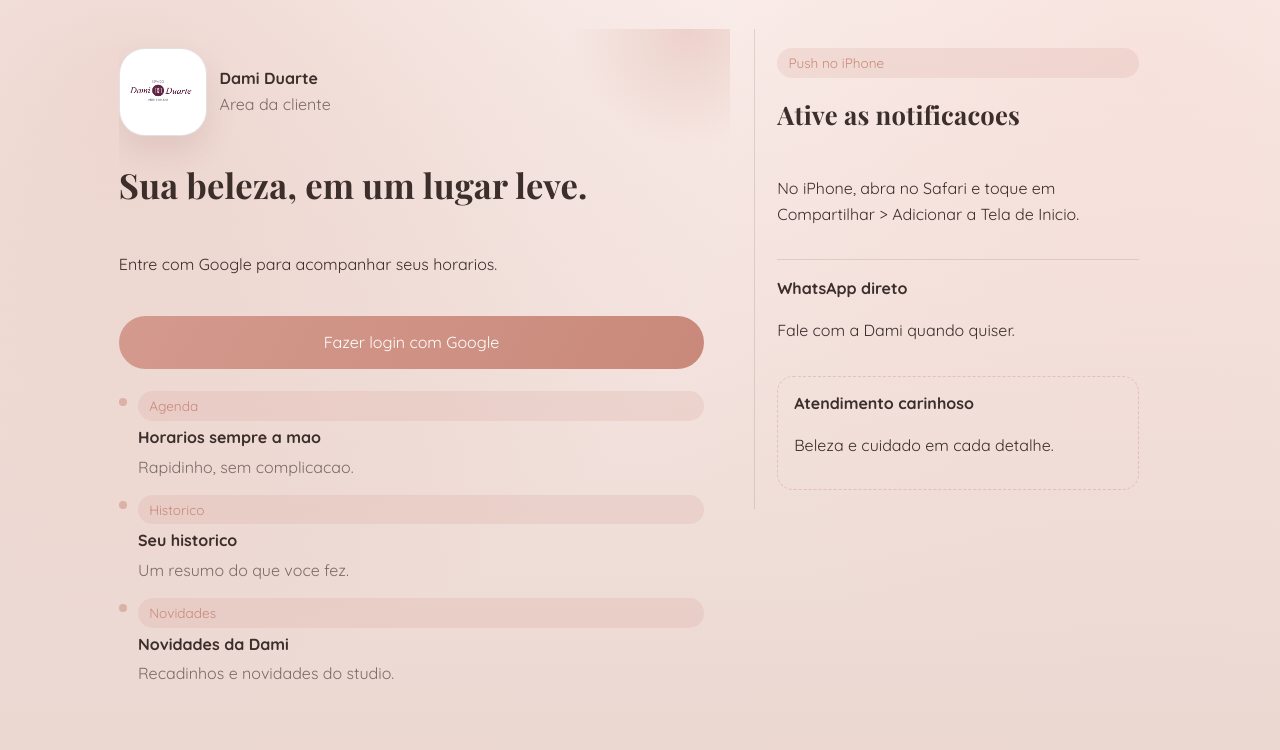
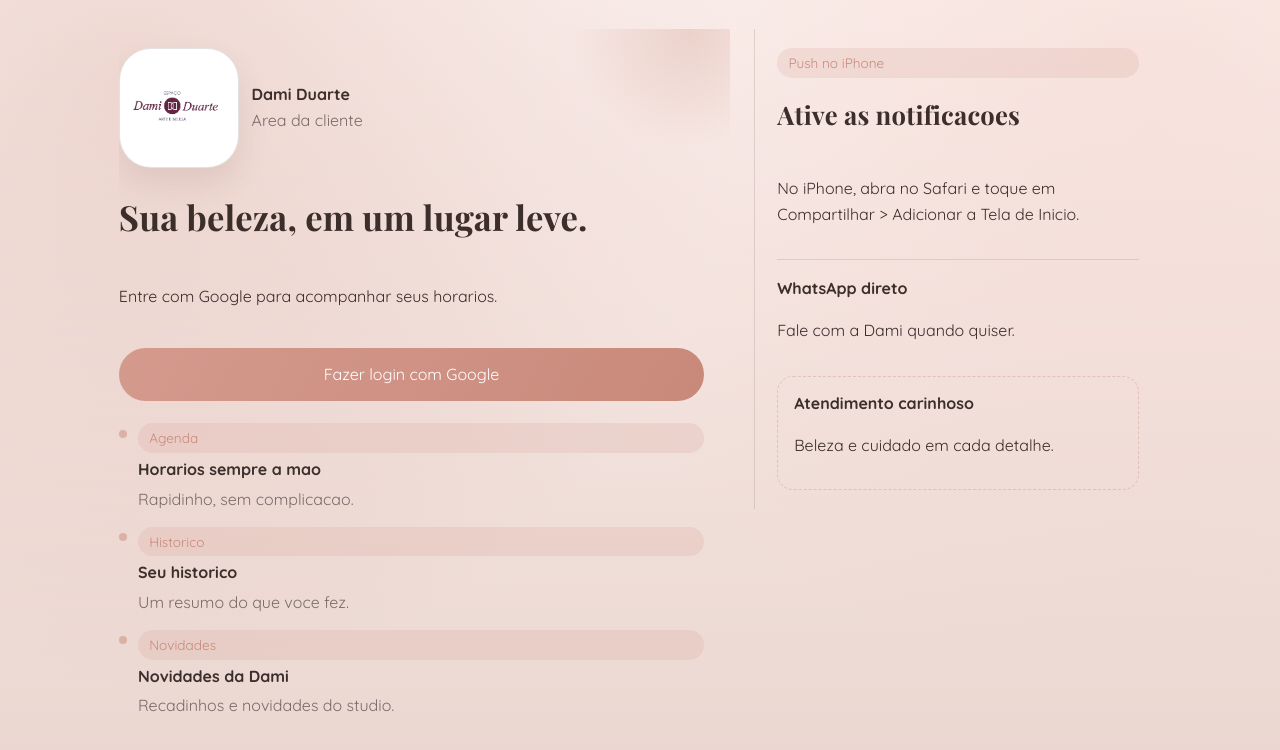
Before and after one commit to EduGomesNascimento/DamiDuarte, a React (Vite) app in the folder web/: page /login in a window 1280 px wide. Shown: the top 750 px of the page. Built offline with nearby package versions, Linux system fonts and the light colour scheme; no server answers.

Commit message:
Increase logo size

```diff
--- a/web/src/styles.css
+++ b/web/src/styles.css
@@ -67,9 +67,9 @@
 }
 
 .brand img {
-  width: 68px;
-  height: 68px;
-  border-radius: 20px;
+  width: 84px;
+  height: 84px;
+  border-radius: 24px;
   object-fit: contain;
   padding: 6px;
   background: #fff;
@@ -216,11 +216,11 @@
 }
 
 .login-logo img {
-  width: 88px;
-  height: 88px;
-  border-radius: 26px;
+  width: 120px;
+  height: 120px;
+  border-radius: 32px;
   object-fit: contain;
-  padding: 6px;
+  padding: 8px;
   background: #fff;
   border: 1px solid var(--border);
   box-shadow: var(--shadow-soft);
```
